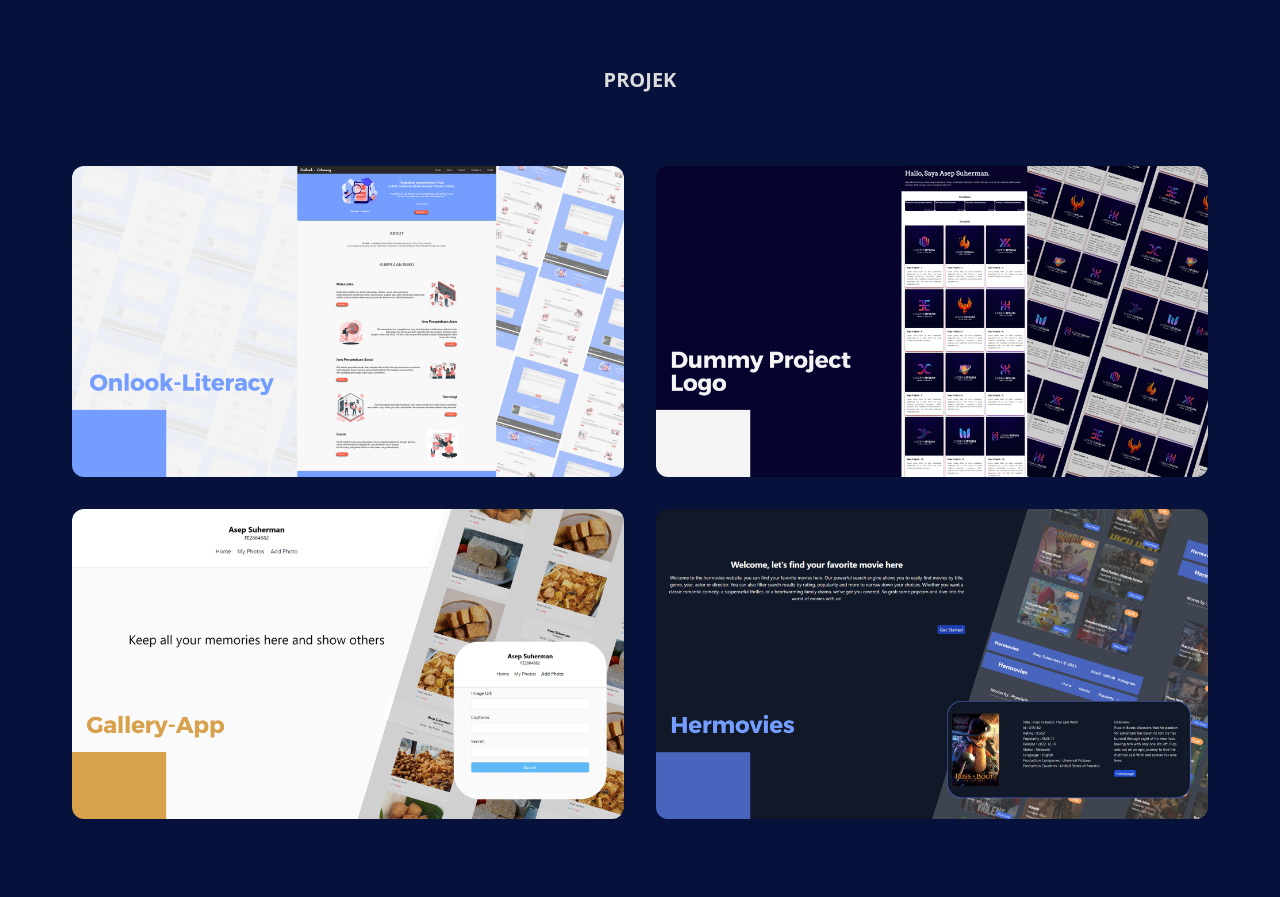
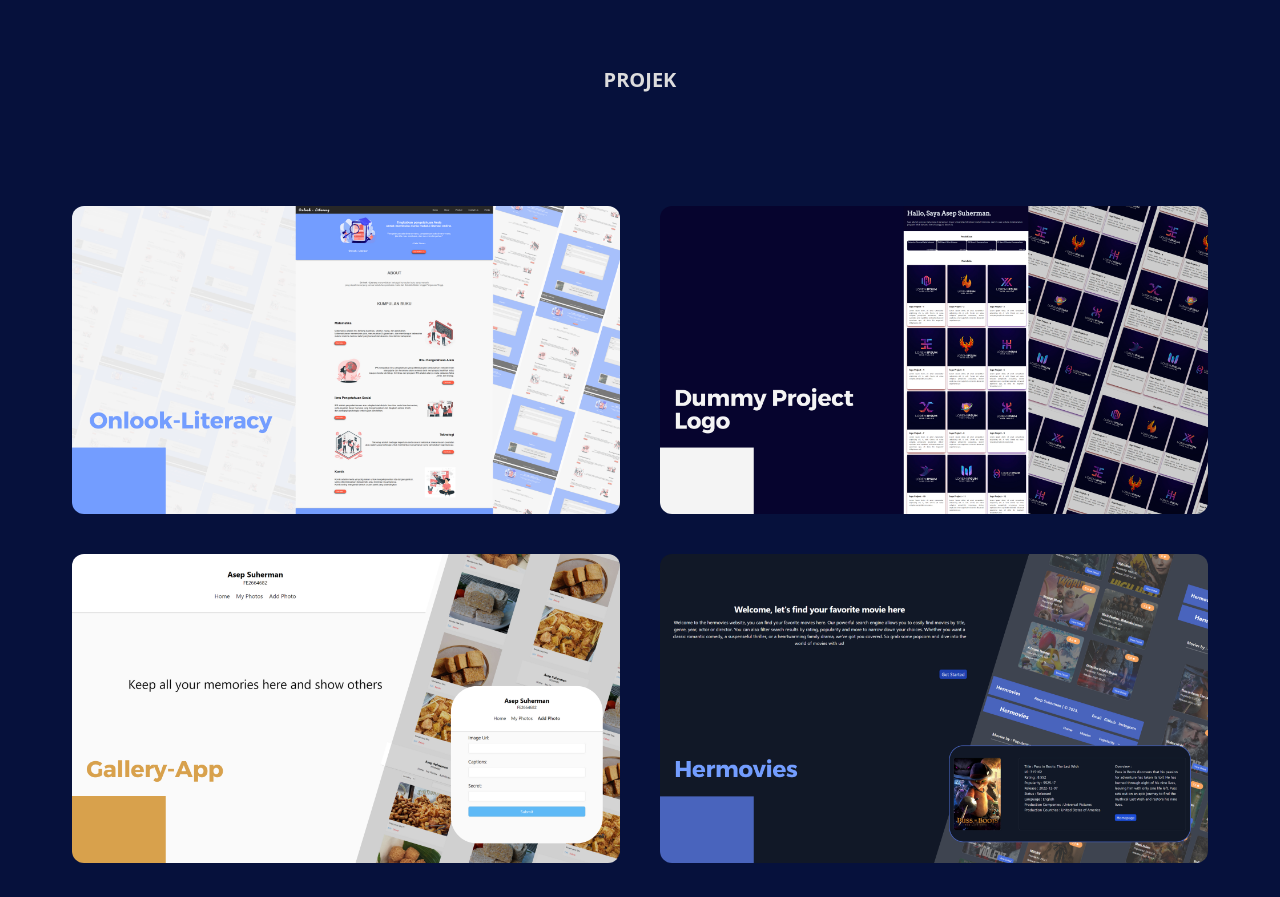
Before and after one commit to Asepsuherman/portfolio, a React (Create React App) app: page / in a window 1280 px wide. Shown: the part 1900-2797 px from the top of the page. Built offline with nearby package versions, Linux system fonts and the light colour scheme; the HTML template or start-up script is replaced by a standard one.

Commit message:
sixth commit

```diff
--- a/src/routes/Home.jsx
+++ b/src/routes/Home.jsx
@@ -52,7 +52,7 @@ export default function Home() {
 
 
 
-        <div className='g-ungutua p-10 w-full h-full text-putihtua' id='resume'>
+        <div className='bg-ungutua p-10 w-full h-full text-putihtua' id='resume'>
             <div className='mt-10 text-center'>
                 <h1 className='text-xl font-bold text-putihtua'>RESUME</h1>
             </div>
@@ -86,53 +86,6 @@ export default function Home() {
                     </div>
                 </div>
                 {/* card 2 */}
-                {/* <div className='p-4 border gap-5 border-navi rounded-xl'>
-                    <div>
-                        <h2 className='font-bold'>Asep Suherman</h2>
-                        <h3 className='text-sm italic'>Junior Front End</h3>
-                        <hr className='border border-navi mt-2'/>
-                        <p className='font-normal mt-[26px] text-justify'>Mahasiswa Informatika dari Universitas Teknologi Digital Indonesia. Memiliki ketertarikan pada hal-hal terkait IT, design, dan fotografi. Memiliki kemampuan dasar sebagai Junior Front End Developer dan mempunyai minat lain di bidang fotografi.</p>
-                    </div>
-
-                                    <ul className="mt-10 steps steps-vertical lg:steps-horizontal gap-4 geser">
-                                        <li data-content="●" className="w-60 step step-warning text-warning mb-4 text-sm font-normal">
-                                            <div className='border border-putihtua'>
-                                                <h3>2020-Sekarang</h3>
-                                                <div className='mt-4 border border-navi p-4 rounded-xl bg-navi'>
-                                                    <h3 className='text-putihtua'>Universitas Teknologi Digital Indonesia</h3>
-                                                </div>
-                                            </div>
-                                        </li>
-                                        <li data-content="●" className="w-60 step step-warning text-warning mb-4 text-sm font-normal">
-                                            <div>
-                                                <h3>2020-Sekarang</h3>
-                                                <div className='mt-4 border border-navi p-4 rounded-xl bg-navi'>
-                                                    <h3 className='text-putihtua'>Universitas Teknologi Digital Indonesia</h3>
-                                                </div>
-                                            </div>
-                                        </li>
-                                        <li data-content="●" className="w-60 step step-warning text-warning mb-4 text-sm font-normal">
-                                            <div>
-                                                <h3>2020-Sekarang</h3>
-                                                <div className='mt-4 border border-navi p-4 rounded-xl bg-navi'>
-                                                    <h3 className='text-putihtua'>Universitas Teknologi Digital Indonesia</h3>
-                                                </div>
-                                            </div>
-                                        </li>
-                                        <li data-content="●" className="w-60 step step-warning text-warning mb-4 text-sm font-normal">
-                                            <div>
-                                                <h3>2020-Sekarang</h3>
-                                                <div className='mt-4 border border-navi p-4 rounded-xl bg-navi'>
-                                                    <h3 className='text-putihtua'>Universitas Teknologi Digital Indonesia</h3>
-                                                </div>
-                                            </div>
-                                        </li>
-                                    </ul>
-
-
-
-                </div> */}
-
                 <div className='p-4 border border-navi rounded-xl'>
                     <div>
                         <h1 className='font-bold'>Asep Suherman</h1>
@@ -250,20 +203,15 @@ export default function Home() {
                     <ol className='grid gap-2 mt-8 lg:mt-3 list-decimal pl-4'>
                         <li className='text-sm'>
                             <h3 className='font-normal'>Onlook-Literacy</h3>
-                                {/* <span className='italic font-normal'>Onlook-Literacy adalah web landing page literasi online yang tujuannya untuk challenge pertama saya dalam membuat suatu website, web ini dibuat hanya dengan dengan menggunakan HTML dan Css dasar.</span> */}
                         </li>
                         <li className='text-sm'>
                             <h3 className='font-normal'>Dummy Project Logo</h3>
-                                {/* <span className='italic font-normal'>Dummy Project Logo adalah web landing page yang dibuat untuk implementasi frarmework Tailwind Css dasar. web ini merupakan hasil dari pembelajaran MSIB Batch 3 di mitra Ruangguru yang dibuat dengan Framwork Tailwind Css.</span> */}
                         </li>
                         <li className='text-sm'>
                             <h3 className='font-normal'>Gallery-App</h3>
-                                {/* <span className='italic font-normal'>Galeri App adalah web aplikasi yang menggunakan metode CRUD untuk menampilkan data API serta melakukan perubahan data berdasarkan interaksi user. Gallery App dibuat menggunakan librarry React Js dan framework Chakra Ui.</span> */}
                         </li>
-
                         <li className='text-sm'>
                             <h3 className='font-normal'>Hermovies</h3>
-                                {/* <span className='italic font-normal'>Hermovies adalah web aplikasi yang mengkonsumsi data movies dari API. Dalam Hermovies terdapat fitur dasar untuk melakukan sorting data berdasarkan Rating, Release, dan Popularity. Aplikasi ini dibuat menggunakan librarry React Js dan framework Tailwind Css.</span> */}
                         </li>
                     </ol>
                 </div>
@@ -297,7 +245,7 @@ export default function Home() {
             <div className='mt-10 mx-auto'>
                 <span className='text-xl font-bold text-putihtua'>PROJEK</span>
             </div>
-            <div className='mt-10 p-8 grid gap-8 grid-cols-1 md:grid-cols-2'>
+            <div className='mt-28 px-8 pb-2 grid grid-cols-1 md:grid-cols-2 gap-10 rounded-xl'>
                 <div className=''>
                     <a href="https://onlook-literacy-asep-suherman.netlify.app/">
                         <img src='../asset/project/1.png' alt='' className='rounded-xl'/>
```
Lines whose indentation alone changed are shown as unchanged.
